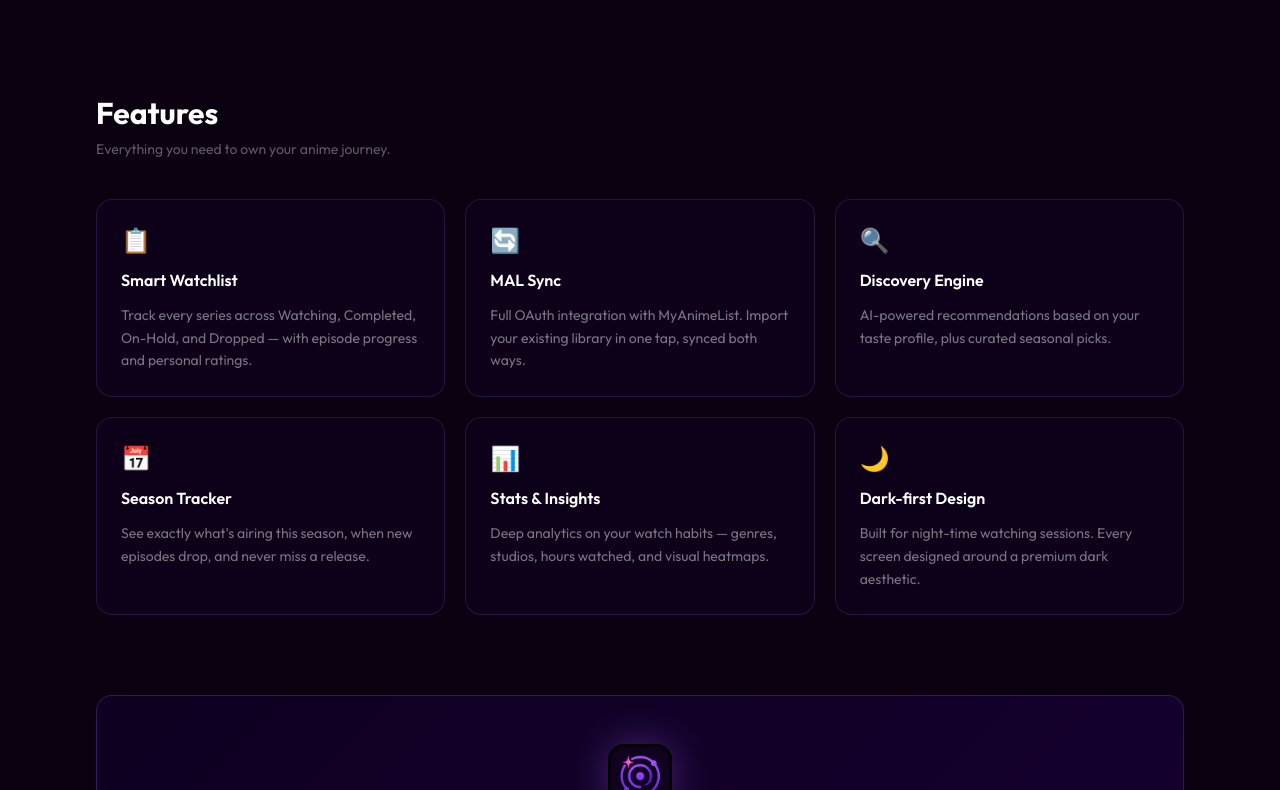
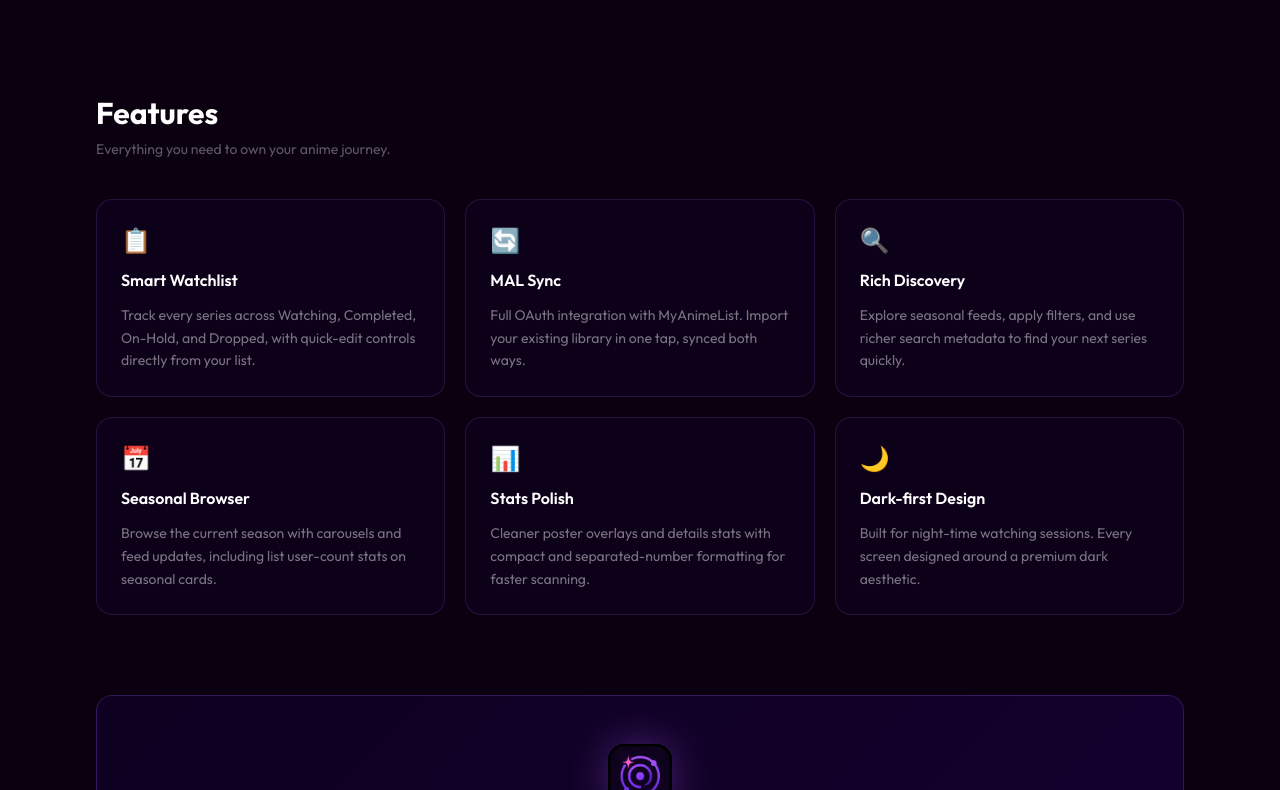
Before and after one commit to BothaGideon/tenjinlab-web, an Angular app: page /projects/otakutracker in a window 1280 px wide. Shown: the part 1087-1877 px from the top of the page. Built offline with nearby package versions, Linux system fonts and the light colour scheme.

Commit message:
refactor(otakutracker): Update project feature descriptions and pills

```diff
--- a/src/app/pages/projects/otakutracker-page/otakutracker-page.html
+++ b/src/app/pages/projects/otakutracker-page/otakutracker-page.html
@@ -68,7 +68,7 @@
         </p>
 
         <div class="flex flex-wrap gap-2">
-          @for (pill of ['Smart Watchlist', 'MAL Sync', 'Discovery Engine', 'Season Tracker', 'Stats & Insights']; track pill) {
+          @for (pill of ['Smart Watchlist', 'MAL Sync', 'Seasonal Browser', 'Rich Search', 'Anime Details']; track pill) {
             <span class="flex items-center gap-1.5 px-3 py-1.5 rounded-full border border-ot-purple/30 bg-ot-purple/12 text-[11px] font-medium text-ot-purple-light/90">
               <span class="w-1.5 h-1.5 rounded-full bg-ot-purple-light/70 flex-shrink-0"></span>
               {{ pill }}
--- a/src/app/pages/projects/otakutracker-page/otakutracker-page.ts
+++ b/src/app/pages/projects/otakutracker-page/otakutracker-page.ts
@@ -70,7 +70,7 @@ export class OtakuTrackerPage {
     {
       icon: '📋',
       title: 'Smart Watchlist',
-      description: 'Track every series across Watching, Completed, On-Hold, and Dropped — with episode progress and personal ratings.',
+      description: 'Track every series across Watching, Completed, On-Hold, and Dropped, with quick-edit controls directly from your list.',
     },
     {
       icon: '🔄',
@@ -79,18 +79,18 @@ export class OtakuTrackerPage {
     },
     {
       icon: '🔍',
-      title: 'Discovery Engine',
-      description: 'AI-powered recommendations based on your taste profile, plus curated seasonal picks.',
+      title: 'Rich Discovery',
+      description: 'Explore seasonal feeds, apply filters, and use richer search metadata to find your next series quickly.',
     },
     {
       icon: '📅',
-      title: 'Season Tracker',
-      description: 'See exactly what\'s airing this season, when new episodes drop, and never miss a release.',
+      title: 'Seasonal Browser',
+      description: 'Browse the current season with carousels and feed updates, including list user-count stats on seasonal cards.',
     },
     {
       icon: '📊',
-      title: 'Stats & Insights',
-      description: 'Deep analytics on your watch habits — genres, studios, hours watched, and visual heatmaps.',
+      title: 'Stats Polish',
+      description: 'Cleaner poster overlays and details stats with compact and separated-number formatting for faster scanning.',
     },
     {
       icon: '🌙',
```
